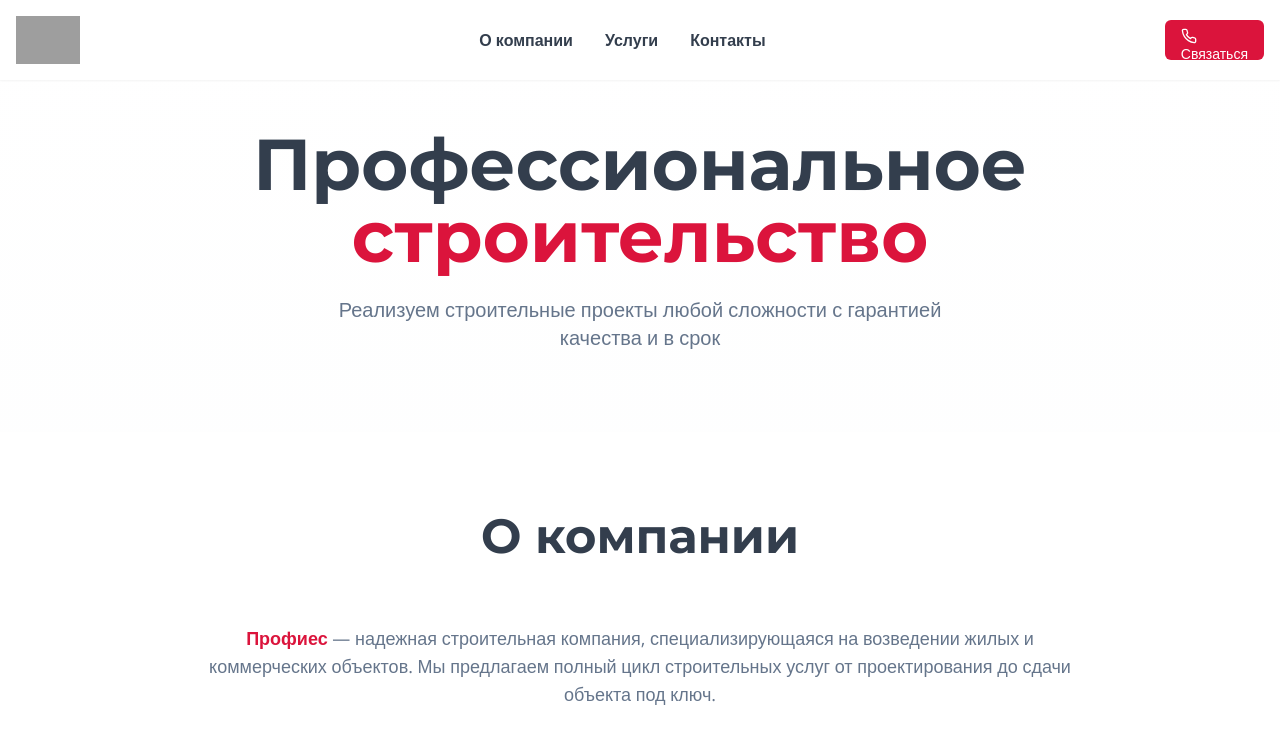
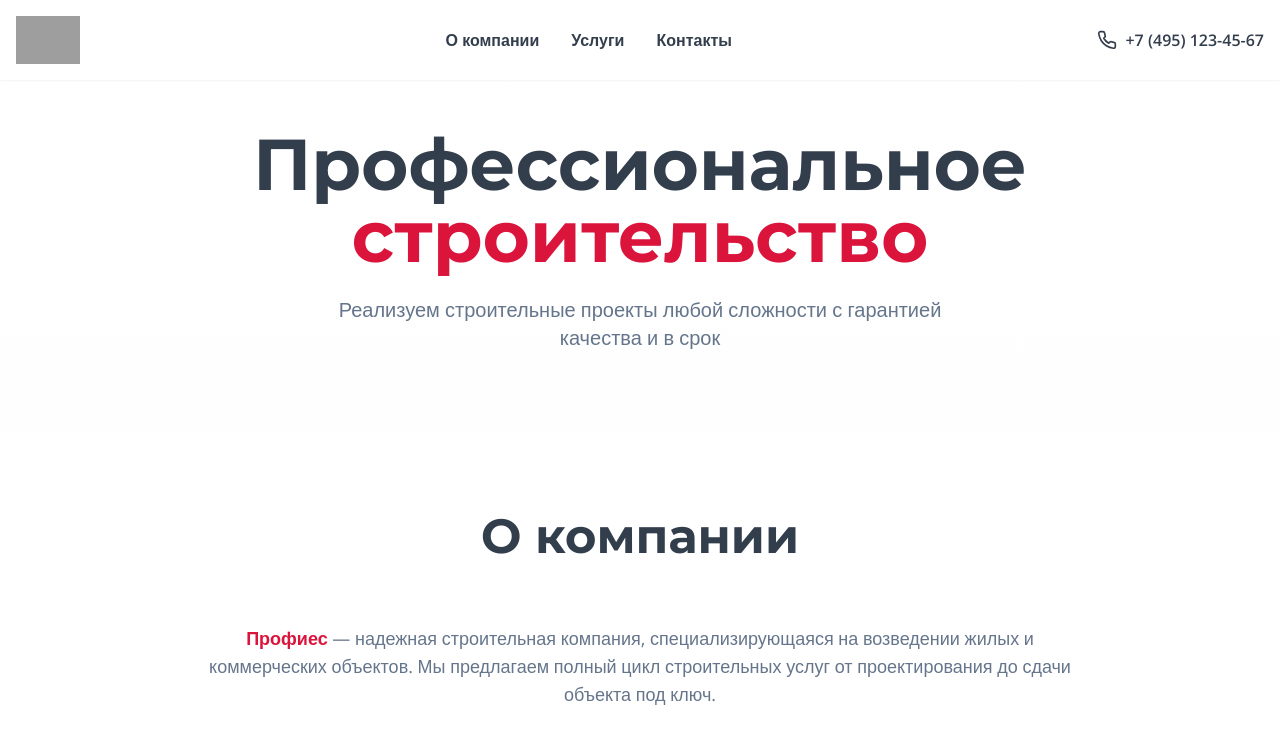
Before and after one commit to pr-poehali-dev/profiest-landing-page, a React (Vite) app: page / in a window 1280 px wide. Shown: the top 754 px of the page. Built offline with nearby package versions, Linux system fonts and the light colour scheme; grey boxes are pictures that could not be loaded.

Commit message:
Удаление кнопки и добавление телефона

```diff
--- a/src/pages/Index.tsx
+++ b/src/pages/Index.tsx
@@ -71,10 +71,10 @@ const Index = () => {
             <a href="#services" className="text-foreground hover:text-primary transition-colors font-semibold">Услуги</a>
             <a href="#contacts" className="text-foreground hover:text-primary transition-colors font-semibold">Контакты</a>
           </nav>
-          <Button className="hidden md:block bg-primary hover:bg-primary/90">
-            <Icon name="Phone" size={16} className="mr-2" />
-            Связаться
-          </Button>
+          <a href="tel:+74951234567" className="hidden md:flex items-center gap-2 text-foreground hover:text-primary transition-colors font-semibold">
+            <Icon name="Phone" size={20} />
+            +7 (495) 123-45-67
+          </a>
         </div>
       </header>
 
```
